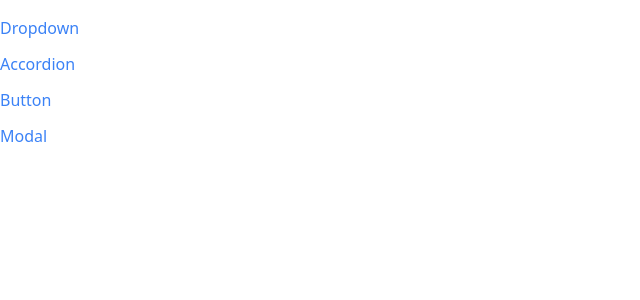
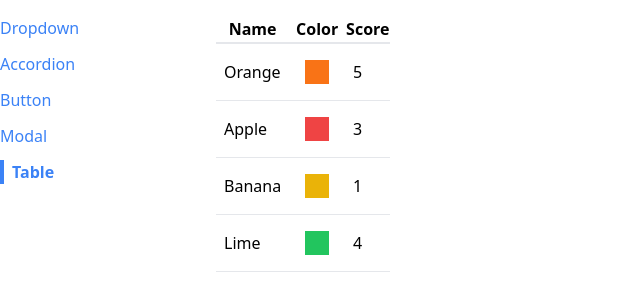
Before and after one commit to douglasss/react-redux-study, a React (Vite) app in the folder comps/: page /table in a window 1280 px wide. Shown: the top 300 px of the page, without its empty margins (0-640 px from the left). Built offline with nearby package versions, Linux system fonts and the light colour scheme.

Commit message:
[Section 15] Table

```diff
--- a/comps/src/App.jsx
+++ b/comps/src/App.jsx
@@ -4,6 +4,7 @@
 import ButtonPage from './pages/ButtonPage';
 import DropdownPage from './pages/DropdownPage';
 import ModalPage from './pages/ModalPage';
+import TablePage from './pages/TablePage';
 
 function App() {
   return (
@@ -22,6 +23,9 @@
         <Route path="/modal" title="Modal page">
           <ModalPage />
         </Route>
+        <Route path="/table" title="Table page">
+          <TablePage />
+        </Route>
       </div>
     </div>
   );
--- a/comps/src/components/Sidebar.jsx
+++ b/comps/src/components/Sidebar.jsx
@@ -6,6 +6,7 @@
     { label: 'Accordion', path: '/accordion' },
     { label: 'Button', path: '/buttons' },
     { label: 'Modal', path: '/modal' },
+    { label: 'Table', path: '/table' },
   ];
 
   const renderedLinks = links.map((link) => (
--- /dev/null
+++ b/comps/src/components/Table.jsx
@@ -0,0 +1,28 @@
+export default function Table({ data, config, keyFn }) {
+  const renderedHeaders = config.map((column) => (
+    <th key={column.label}>{column.label}</th>
+  ));
+
+  const renderedRows = data.map((rowData) => {
+    const renderedCells = config.map((column) => (
+      <td key={column.label} className="p-2">
+        {column.render(rowData)}
+      </td>
+    ));
+
+    return (
+      <tr className="border-b" key={keyFn(rowData)}>
+        {renderedCells}
+      </tr>
+    );
+  });
+
+  return (
+    <table className="table-auto border-spacing-2">
+      <thead>
+        <tr className="border-b-2">{renderedHeaders}</tr>
+      </thead>
+      <tbody>{renderedRows}</tbody>
+    </table>
+  );
+}
--- /dev/null
+++ b/comps/src/pages/TablePage.jsx
@@ -0,0 +1,23 @@
+import Table from '../components/Table';
+
+export default function TablePage() {
+  const data = [
+    { name: 'Orange', color: 'bg-orange-500', score: 5 },
+    { name: 'Apple', color: 'bg-red-500', score: 3 },
+    { name: 'Banana', color: 'bg-yellow-500', score: 1 },
+    { name: 'Lime', color: 'bg-green-500', score: 4 },
+  ];
+
+  const config = [
+    { label: 'Name', render: (fruit) => fruit.name },
+    {
+      label: 'Color',
+      render: (fruit) => <div className={`p-3 m-2 ${fruit.color}`}></div>,
+    },
+    { label: 'Score', render: (fruit) => fruit.score },
+  ];
+
+  const keyFn = (fruit) => fruit.name;
+
+  return <Table data={data} config={config} keyFn={keyFn} />;
+}
```
